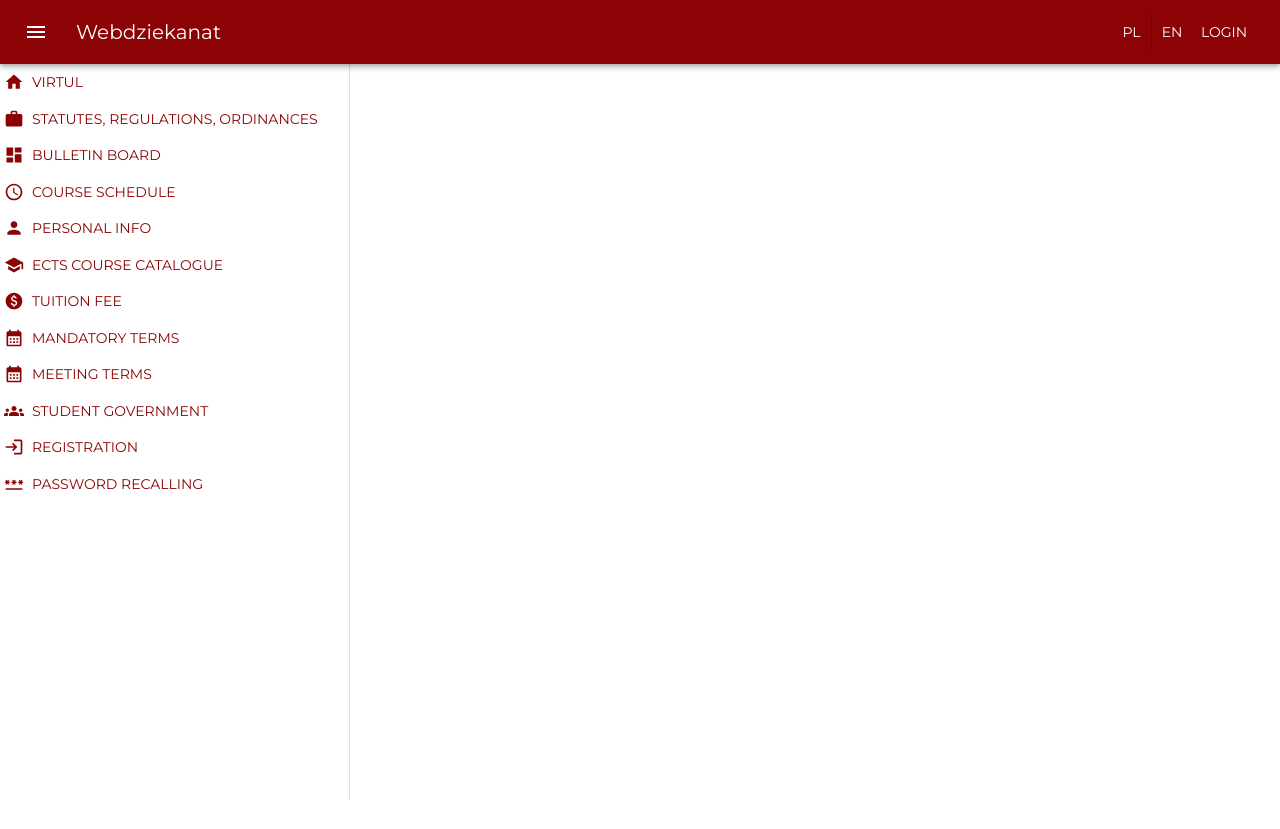
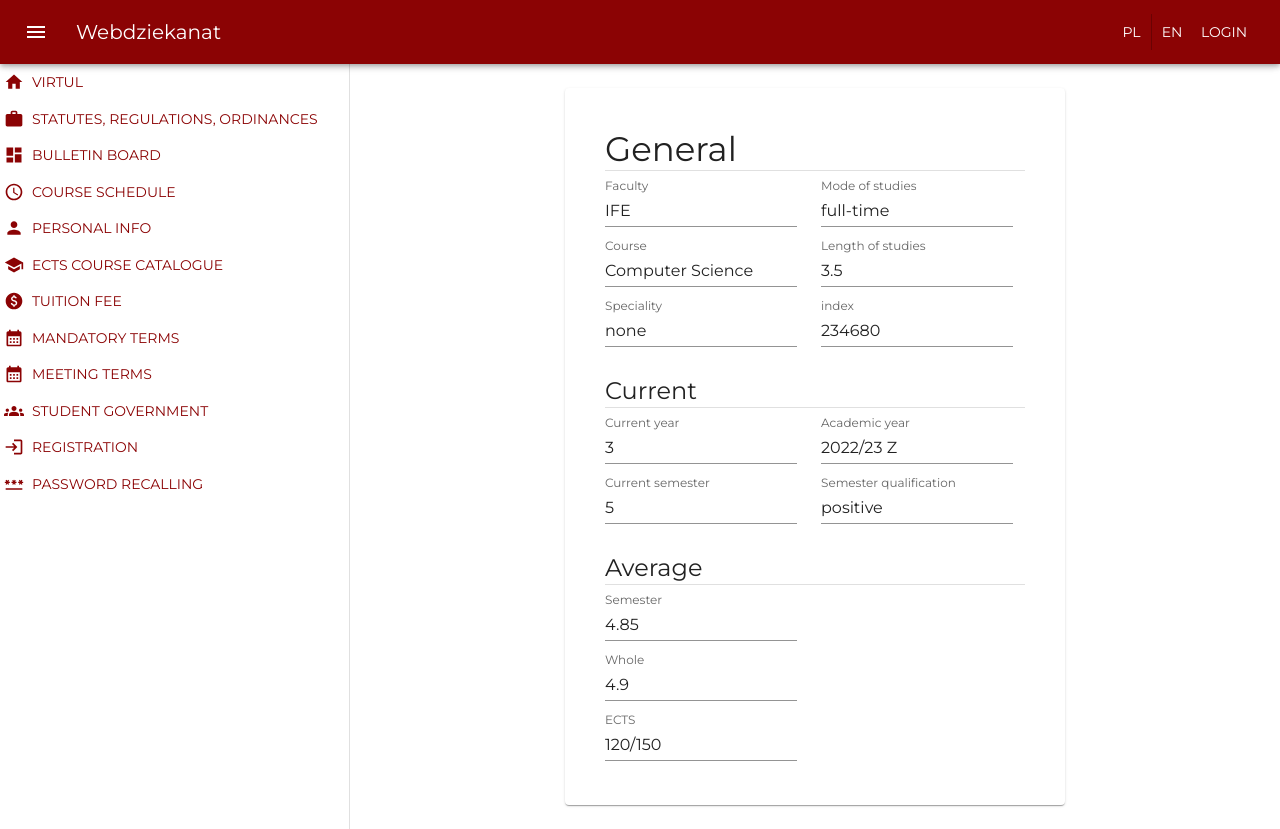
Before and after one commit to marcinjaborski/webdziekanat, a React (Create React App) app: page /generalData in a window 1280 px wide. Before the commit the page ends 800 px from the top, so only its background shows below. Built offline with nearby package versions, Linux system fonts and the light colour scheme; data requests are answered from the project's data file.

Commit message:
General Data Page

```diff
--- a/db.json
+++ b/db.json
@@ -47,5 +47,22 @@
       "city": "Łódź",
       "voivodeship": "łódzkie"
     }
+  },
+  "general": {
+    "faculty": "IFE",
+    "course": "Computer Science",
+    "specialty": "none",
+    "studyMode": "full-time",
+    "length": "3.5",
+    "index": "234680",
+    "currentYear": 3,
+    "currentSemester": 5,
+    "academicYear": "2022/23 Z",
+    "semesterQualification": "positive",
+    "average": {
+      "semester": 4.85,
+      "whole": 4.9,
+      "ects": "120/150"
+    }
   }
 }
--- a/src/App.tsx
+++ b/src/App.tsx
@@ -6,6 +6,7 @@ import { Route, Routes } from 'react-router';
 import BulletinBoard from './components/BulletinBoard';
 import CourseSchedule from './components/CourseSchedule';
 import PersonalDataPage from './components/PersonalDataPage';
+import GeneralDataPage from './components/General';
 
 export const primaryColor = '#8b0304';
 
@@ -32,6 +33,7 @@ function App() {
             <Route path="/bulletinBoard" element={<BulletinBoard />} />
             <Route path="/schedule" element={<CourseSchedule />} />
             <Route path="/personalData" element={<PersonalDataPage />} />
+            <Route path="/generalData" element={<GeneralDataPage />} />
           </Routes>
         </Box>
       </Box>
--- /dev/null
+++ b/src/components/DataTextField.tsx
@@ -0,0 +1,17 @@
+import { TextField } from '@mui/material';
+
+const DataTextField = (props: { label: string; value: string }) => {
+  return (
+    <TextField
+      label={props.label}
+      value={props.value}
+      variant="standard"
+      margin="dense"
+      InputProps={{
+        readOnly: true,
+      }}
+    />
+  );
+};
+
+export default DataTextField;
--- /dev/null
+++ b/src/components/General.tsx
@@ -0,0 +1,95 @@
+import { useEffect, useState } from 'react';
+import axios from 'axios';
+import { Box, Divider, Paper, Typography } from '@mui/material';
+import DataTextField from './DataTextField';
+
+type GeneralData = {
+  faculty: string;
+  course: string;
+  specialty: string;
+  studyMode: string;
+  length: number;
+  index: number;
+  currentYear: number;
+  currentSemester: number;
+  academicYear: string;
+  semesterQualification: string;
+  average: {
+    semester: number;
+    whole: number;
+    ects: string;
+  };
+};
+
+const GeneralDataPage = () => {
+  const [data, setData] = useState<GeneralData>({
+    faculty: '',
+    course: '',
+    specialty: '',
+    studyMode: '',
+    length: 0,
+    index: 0,
+    currentYear: 0,
+    currentSemester: 0,
+    academicYear: '',
+    semesterQualification: '',
+    average: {
+      semester: 0,
+      whole: 0,
+      ects: '',
+    },
+  });
+
+  useEffect(() => {
+    (async () => {
+      const response = await axios.get('http://localhost:5000/general');
+      setData(response.data);
+    })();
+  }, []);
+
+  return (
+    <Paper sx={{ p: 5, width: 420, m: 'auto' }}>
+      <Typography variant="h4">General</Typography>
+      <Divider />
+      <Box sx={{ display: 'flex', gap: 3 }}>
+        <Box sx={{ display: 'flex', flexDirection: 'column', alignItems: 'flex-start' }}>
+          <DataTextField label="Faculty" value={data.faculty} />
+          <DataTextField label="Course" value={data.course} />
+          <DataTextField label="Speciality" value={data.specialty} />
+        </Box>
+        <Box sx={{ display: 'flex', flexDirection: 'column', alignItems: 'flex-start' }}>
+          <DataTextField label="Mode of studies" value={data.studyMode} />
+          <DataTextField label="Length of studies" value={data.length.toString()} />
+          <DataTextField label="index" value={data.index.toString()} />
+        </Box>
+      </Box>
+      <Typography variant="h5" sx={{ mt: 3 }}>
+        Current
+      </Typography>
+      <Divider />
+      <Box sx={{ display: 'flex', gap: 3 }}>
+        <Box sx={{ display: 'flex', flexDirection: 'column', alignItems: 'flex-start' }}>
+          <DataTextField label="Current year" value={data.currentYear.toString()} />
+          <DataTextField label="Current semester" value={data.currentSemester.toString()} />
+        </Box>
+        <Box sx={{ display: 'flex', flexDirection: 'column', alignItems: 'flex-start' }}>
+          <DataTextField label="Academic year" value={data.academicYear} />
+          <DataTextField label="Semester qualification" value={data.semesterQualification} />
+        </Box>
+      </Box>
+      <Typography variant="h5" sx={{ mt: 3 }}>
+        Average
+      </Typography>
+      <Divider />
+      <Box sx={{ display: 'flex', gap: 3 }}>
+        <Box sx={{ display: 'flex', flexDirection: 'column', alignItems: 'flex-start' }}>
+          <DataTextField label="Semester" value={data.average.semester.toString()} />
+          <DataTextField label="Whole" value={data.average.whole.toString()} />
+          <DataTextField label="ECTS" value={data.average.ects} />
+        </Box>
+      </Box>
+    </Paper>
+  );
+};
+
+export default GeneralDataPage;
--- a/src/components/PersonalDataPage.tsx
+++ b/src/components/PersonalDataPage.tsx
@@ -1,6 +1,7 @@
 import { useEffect, useState } from 'react';
 import axios from 'axios';
-import { Box, Divider, Paper, TextField, Typography } from '@mui/material';
+import { Box, Divider, Paper, Typography } from '@mui/material';
+import DataTextField from './DataTextField';
 
 type PersonalData = {
   name: string;
@@ -20,20 +21,6 @@ type PersonalDataAddress = {
   postcode: string;
   city: string;
   voivodeship: string;
-};
-
-const DataTextField = (props: { label: string; value: string }) => {
-  return (
-    <TextField
-      label={props.label}
-      value={props.value}
-      variant="standard"
-      margin="dense"
-      InputProps={{
-        readOnly: true,
-      }}
-    />
-  );
 };
 
 const PersonalDataPage = () => {
@@ -75,7 +62,7 @@ const PersonalDataPage = () => {
         <Box sx={{ display: 'flex', flexDirection: 'column', alignItems: 'flex-start' }}>
           <DataTextField label="Place of birth" value={data.birthPlace} />
           <DataTextField label="Date of birth" value={data.birthDate} />
-          <DataTextField label="PESEL indentifier" value={data.pesel} />
+          <DataTextField label="PESEL identifier" value={data.pesel} />
         </Box>
       </Box>
       <Typography variant="h5" sx={{ mt: 3 }}>
```
